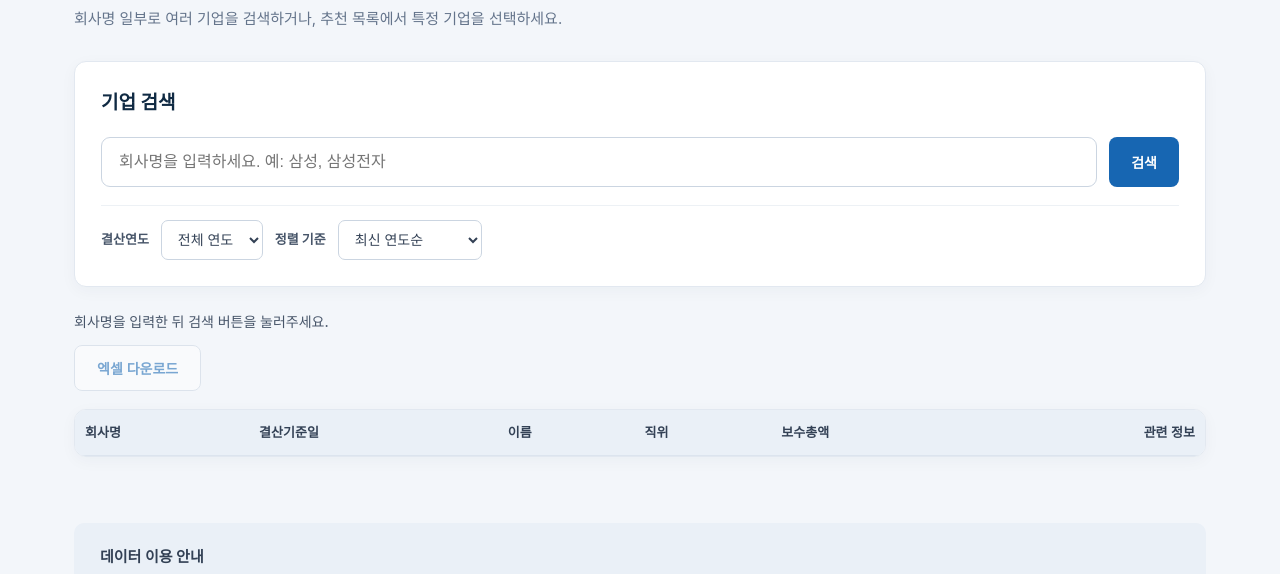
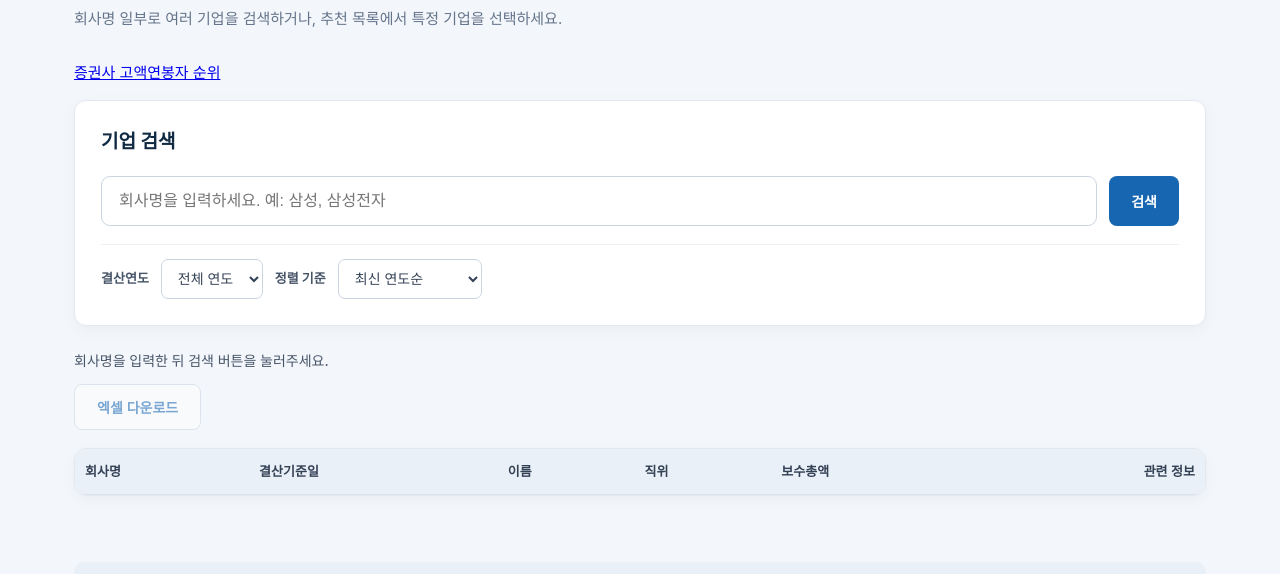
Before and after one commit to digindart/my-search-site, a website: page public/index.html in a window 1280 px wide. Shown: the part 226-800 px from the top of the page. Drawn offline with Linux system fonts and the light colour scheme; no server answers.

Commit message:
Link directly to securities rankings from the homepage

```diff
--- a/public/index.html
+++ b/public/index.html
@@ -522,6 +522,8 @@
     회사명 일부로 여러 기업을 검색하거나, 추천 목록에서 특정 기업을 선택하세요.
   </p>
 
+  <p><a href="/industries/securities">증권사 고액연봉자 순위</a></p>
+
   <section class="search-card">
     <h2>기업 검색</h2>
 <div class="search-area">
```
